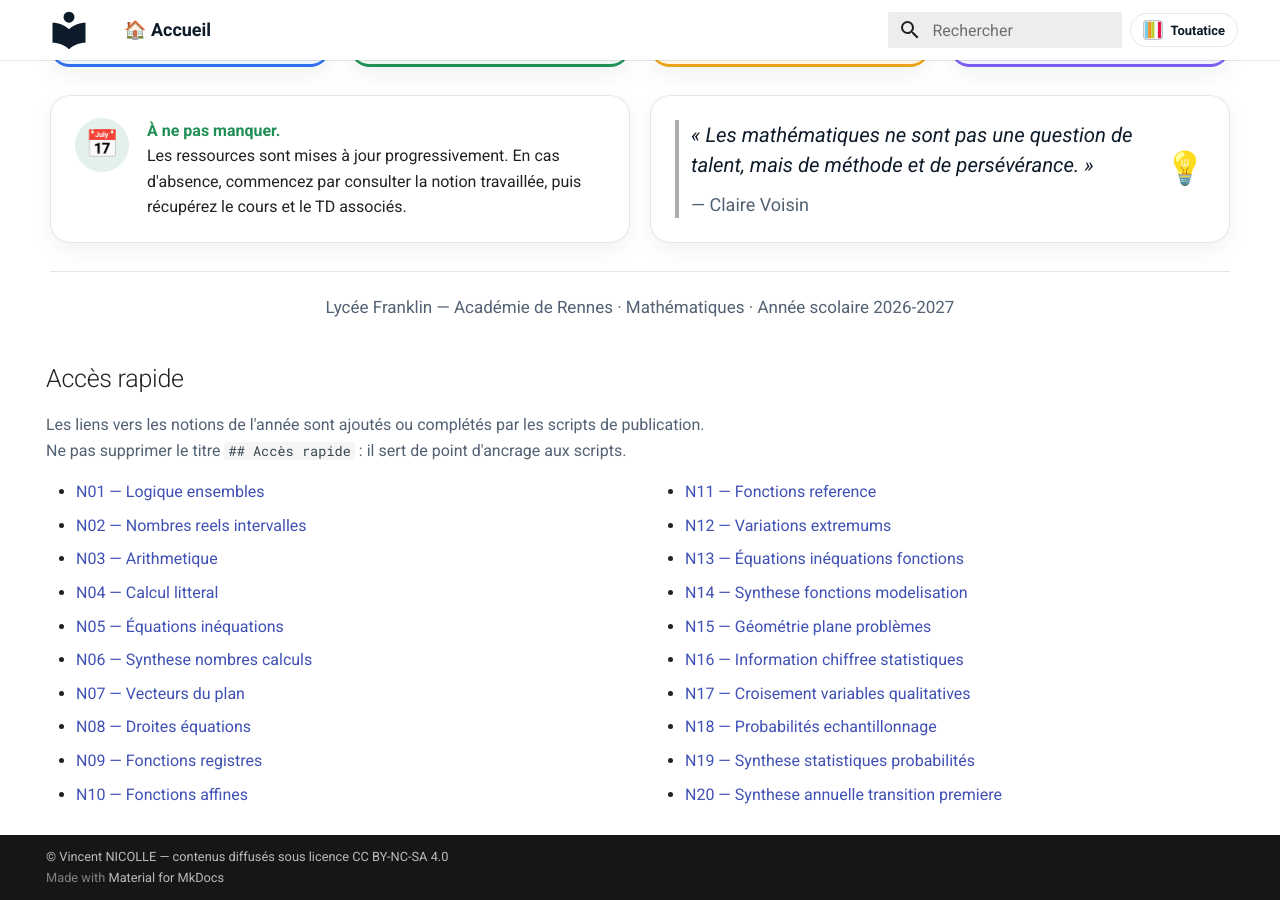
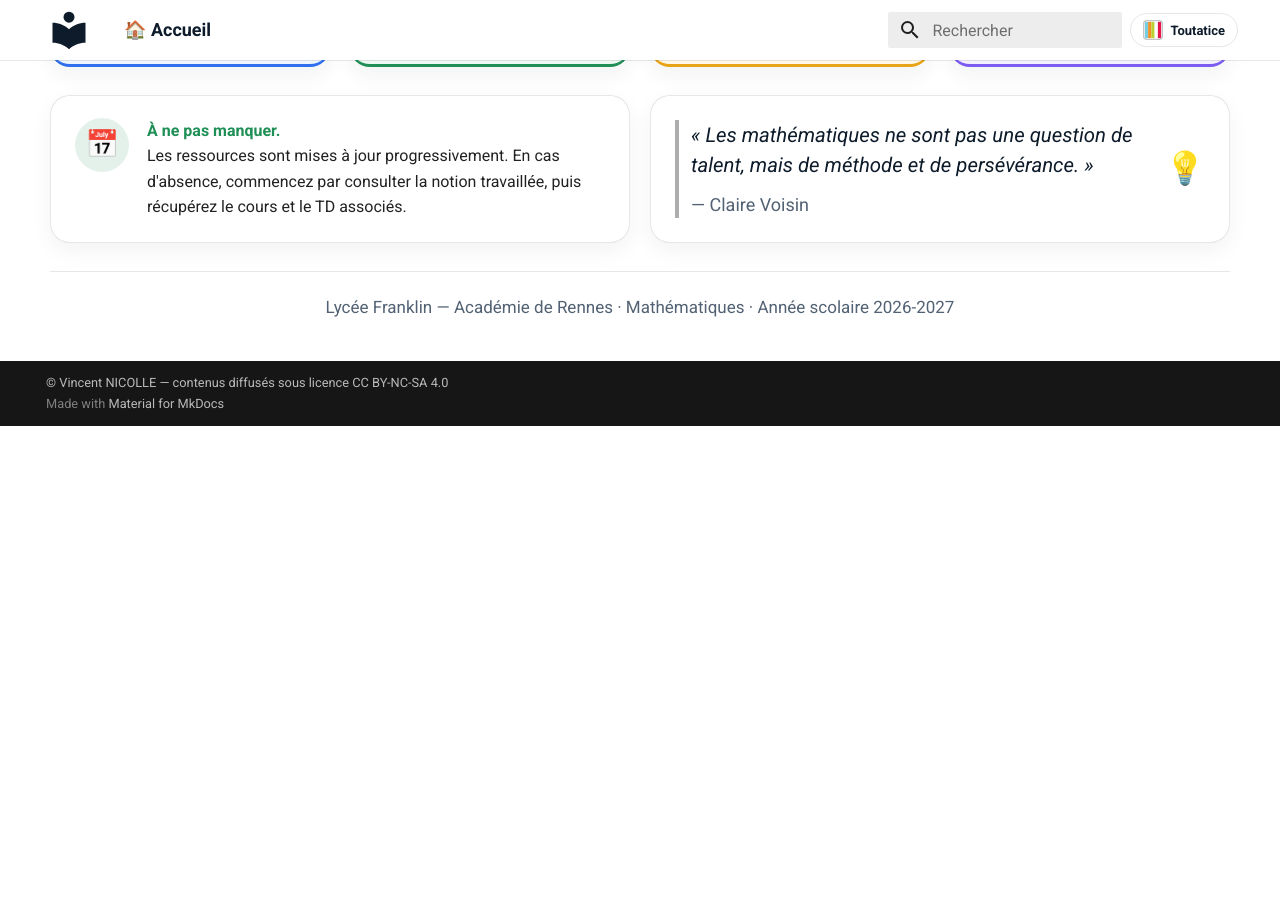
Before and after one commit to vnicolle56610/maths-seconde, an MkDocs documentation site: the page built from docs/index.md, in a window 1280 px wide and 900 px high, scrolled down 747 px. Built offline with MkDocs 1.6.1 and Material for MkDocs 9.7.7, drawn with Linux system fonts in a browser that asks for light colours; after the commit the page ends 1173 px from its top, so only the background shows below that; part of the change alters nothing that is shown.

Commit message:
Masquer la section Accès rapide
Co-Authored-By: Claude Sonnet 5 <noreply@anthropic.com>

```diff
--- a/docs/index.md
+++ b/docs/index.md
@@ -84,6 +84,7 @@ hide:
 
 </div>
 
+<!--
 ## Accès rapide
 
 Les liens vers les notions de l'année sont ajoutés ou complétés par les scripts de publication.
@@ -109,3 +110,6 @@ Ne pas supprimer le titre `## Accès rapide` : il sert de point d'ancrage aux sc
 - [N18 — Probabilités echantillonnage](notions/N18-probabilites-echantillonnage.md)
 - [N19 — Synthese statistiques probabilités](notions/N19-synthese-statistiques-probabilites.md)
 - [N20 — Synthese annuelle transition premiere](notions/N20-synthese-annuelle-transition-premiere.md)
+
+## Fin accès rapide
+-->
```
